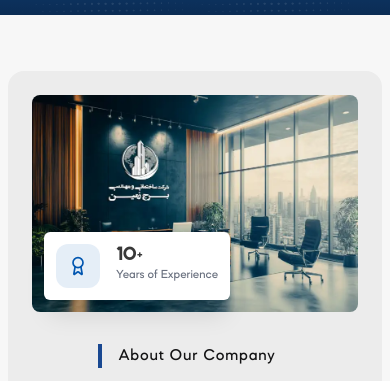
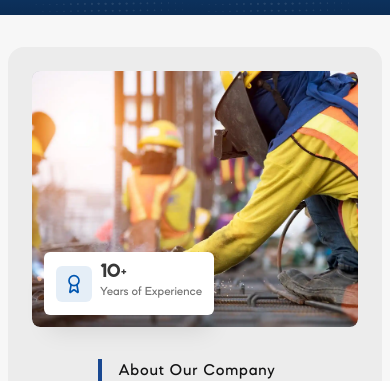
Before and after one commit to coder-irfan/burjezamin, a React (Vite) app: page /1/about in a window 390 px wide. Shown: the part 171-552 px from the top of the page. Built offline with nearby package versions, Linux system fonts and the light colour scheme.

Commit message:
fixed some issues

```diff
--- a/src/components/AboutDetails.jsx
+++ b/src/components/AboutDetails.jsx
@@ -14,7 +14,7 @@ function AboutDetails({ getDirection }) {
   return (
     <section
       dir={getDirection()}
-      className="py-14 md:py-20 xl:py-28 px-2 md:px-6 lg:px-16"
+      className="py-8 md:py-12 xl:py-16 px-2 md:px-6 lg:px-16"
     >
       <div
         className="flex flex-col md:flex-row items-center justify-between gap-8 md:gap-10 bg-colors-secondBg p-6 md:p-10 lg:p-10 xl:p-8
@@ -23,29 +23,29 @@ function AboutDetails({ getDirection }) {
         {/* Left Column: Visual Stack with Floating Badge */}
         <div className="relative">
           {/* Main Visual Image */}
-          <div className="">
+          <div className="relative w-full max-w-[650px] h-64 sm:h-96 xl:h-[450px] bg-colors-thirdBg/10 rounded-lg overflow-hidden">
             <img
-              src="/images/about-us-details.webp"
+              src="/images/download (5)-optimized.webp"
               alt="About Us Feature"
               loading="lazy"
               decoding="async"
-              className="rounded-lg w-[500px] sm:h-96 xl:h-auto lg:w-auto object-cover"
+              className="w-full h-full object-cover rounded-lg"
             />
           </div>
 
           {/* Floating Experience / Stats Badge */}
           <div
             className="absolute z-20 bottom-3 lg:bottom-6 start-3 sm:-start-6
-            bg-white p-3 sm:p-6 rounded-md lg:rounded-lg shadow-xl flex items-center gap-4 max-w-[240px]"
+            bg-white p-3 sm:p-6 rounded-md lg:rounded-lg shadow-xl flex items-center gap-2 md:gap-4 max-w-[240px]"
           >
-            <div className="p-3 bg-colors-blueColorDark/10 text-colors-blueColorDark rounded-xl">
+            <div className="p-2 md:p-3 bg-colors-blueColorDark/10 text-colors-blueColorDark rounded-md lg:rounded-xl">
               <LucideAward className="w-5 h-5 lg:w-8 lg:h-8" />
             </div>
             <div>
               <h3 className="block text-h3 font-extrabold text-colors-textDarkGray">
                 10+
               </h3>
-              <span className="text-xs sm:text-sm font-medium text-gray-500">
+              <span className="text-xs sm:text-sm font-medium text-colors-textDarkGray/70">
                 {t("yearsExperience")}
               </span>
             </div>
--- a/src/components/ProjectDetails.jsx
+++ b/src/components/ProjectDetails.jsx
@@ -122,26 +122,28 @@ function ProjectDetails({ getDirection }) {
           <div className="lg:col-span-7 space-y-10 bg-colors-blueColorDark/5 rounded-lg lg:rounded-2xl p-3 md:p-6">
             {project.image && (
               <div className="space-y-2">
-                <div className="relative group rounded-lg lg:rounded-xl overflow-hidden bg-colors-secondBg shadow-2xl border border-colors-textDarkGray/10">
+                <div className="relative group rounded-lg lg:rounded-xl overflow-hidden bg-colors-blueColorDark/5 shadow-2xl border border-colors-textDarkGray/10 w-full h-[300px] md:h-[380px] lg:h-[450px]">
                   <img
                     src={urlFor(project.image)
                       .width(1600)
-                      .quality(0)
+                      .quality(85)
                       .auto("format")
                       .url()}
                     alt={projectTitle}
-                    height={550}
-                    className="w-full max-h-[280px] md:max-h-[400px] lg:max-h-[450px] object-cover"
+                    loading="eager"
+                    decoding="async"
+                    className="w-full h-full object-cover group-hover:scale-105 transition-transform duration-500"
                   />
                   <button
                     onClick={() => setLightboxIndex(0)}
-                    className="absolute bottom-4 end-4 bg-black/60 hover:bg-black/80 backdrop-blur-md text-white p-3 rounded-xl shadow-lg transition-all opacity-90 hover:scale-105 flex items-center gap-2 text-xs font-semibold"
+                    className="absolute bottom-4 end-4 bg-black/60 hover:bg-black/80 backdrop-blur-md text-white p-3 rounded-md lg:rounded-xl shadow-lg transition-all opacity-90 hover:scale-105 flex items-center gap-2 text-xs font-semibold z-10"
                   >
                     <Maximize2 className="w-4 h-4" />
                     <span>{t("viewFullImage")}</span>
                   </button>
                 </div>
 
+                {/* Gallery Grid */}
                 {project.gallery && project.gallery.length > 0 && (
                   <div className="">
                     <div className="grid grid-cols-4 md:grid-cols-5 gap-2">
@@ -152,7 +154,6 @@ function ProjectDetails({ getDirection }) {
                           .auto("format")
                           .url();
 
-                        // Index in allImages array (+1 because index 0 is main image)
                         const imageGlobalIndex = idx + (project.image ? 1 : 0);
 
                         return (
@@ -160,11 +161,13 @@ function ProjectDetails({ getDirection }) {
                             key={idx}
                             whileHover={{ scale: 1.02 }}
                             onClick={() => setLightboxIndex(imageGlobalIndex)}
-                            className="relative group cursor-pointer h-16 md:h-28 rounded-md lg:rounded-lg overflow-hidden bg-colors-thirdBg shadow-md"
+                            className="relative group cursor-pointer h-16 md:h-28 rounded-md lg:rounded-lg overflow-hidden  bg-colors-blueColorDark/5 shadow-md"
                           >
                             <img
                               src={imgUrl}
                               alt={`${projectTitle} - ${idx + 1}`}
+                              loading="lazy"
+                              decoding="async"
                               className="w-full h-full object-cover group-hover:scale-105 transition-transform duration-500"
                             />
                             <div className="absolute inset-0 bg-black/40 opacity-0 group-hover:opacity-100 transition-opacity flex items-center justify-center">
@@ -280,7 +283,7 @@ function ProjectDetails({ getDirection }) {
             {/* Close Button */}
             <button
               onClick={() => setLightboxIndex(null)}
-              className="absolute top-6 end-6 text-white/80 hover:text-white p-2 rounded-full bg-white/10 hover:bg-white/20 transition-all z-10"
+              className="absolute top-10 end-6 text-white/80 hover:text-white p-2 rounded-full bg-white/10 hover:bg-white/20 transition-all z-10"
             >
               <X className="w-6 h-6" />
             </button>
@@ -315,7 +318,7 @@ function ProjectDetails({ getDirection }) {
                 .auto("format")
                 .url()}
               alt="Project media expanded"
-              className="w-full max-w-[500px] lg:max-w-[600px] h-full max-h-[500px] lg:max-h-[600px] object-cover rounded-lg shadow-2xl"
+              className="w-full max-w-[500px] lg:max-w-[600px] h-full max-h-[500px] lg:max-h-[600px] object-cover bg-colors-blueColorDark/50 rounded-lg shadow-2xl"
             />
           </motion.div>
         )}
```
Also changed, not shown: public/images/about-us-details.webp (deleted).
